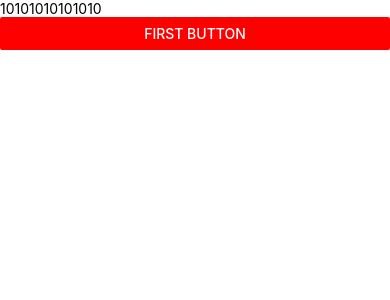
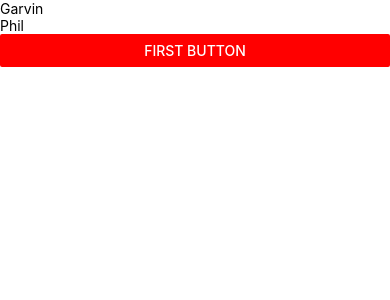
Before and after one commit to itsmegarvin/Firstapp, a React Native app: screen / in a window 390 px wide. Shown: the top 300 px of the page. Built offline with nearby package versions, Linux system fonts and the light colour scheme.

Commit message:
State vs variable in app.js

```diff
--- a/App.js
+++ b/App.js
@@ -1,22 +1,42 @@
 import React from "react";
+import { useState } from "react";  //in RN if use word the understand that it is hook
 import { Text, View, Button} from "react-native";
 
-let data = 10101010101010;
+const App= ()=>
+{
+  const [name, SetName]= useState("Garvin")  //name is for giving default value garvin and setname is for giving update value.
+  let data="Phil"
 
-function Firstbutton(){
-  let data=20
-  console.warn(data)
-}
-
-const App= ()=>{
+  //important one
+  function UpdateName(){
+    SetName("Raheem")
+    data="Foden"
+  }
   return(
     <View>
+      <Text>{name}</Text>
       <Text>{data}</Text>
-      <Button title="first button"  color={"red"}  onPress={Firstbutton} />
+      <Button title="first button"  color={"red"}  onPress={UpdateName} />
     </View>
   );
 }
 
-//the output of text is not updated to 20 because the function is not called, so if we need the same value as of button therfore 101010101010 then we need state.
+
 
 export default App;
+
+/*o/p is like
+  garvin
+  phil
+  red button
+so when the button is pressed then the o/p is like
+  Raheem
+  phil
+  red button
+
+from the result we can conclude that the varible wont re-render the functional component
+
+
+And important thing is we cannot use the state
+
+*/
```
